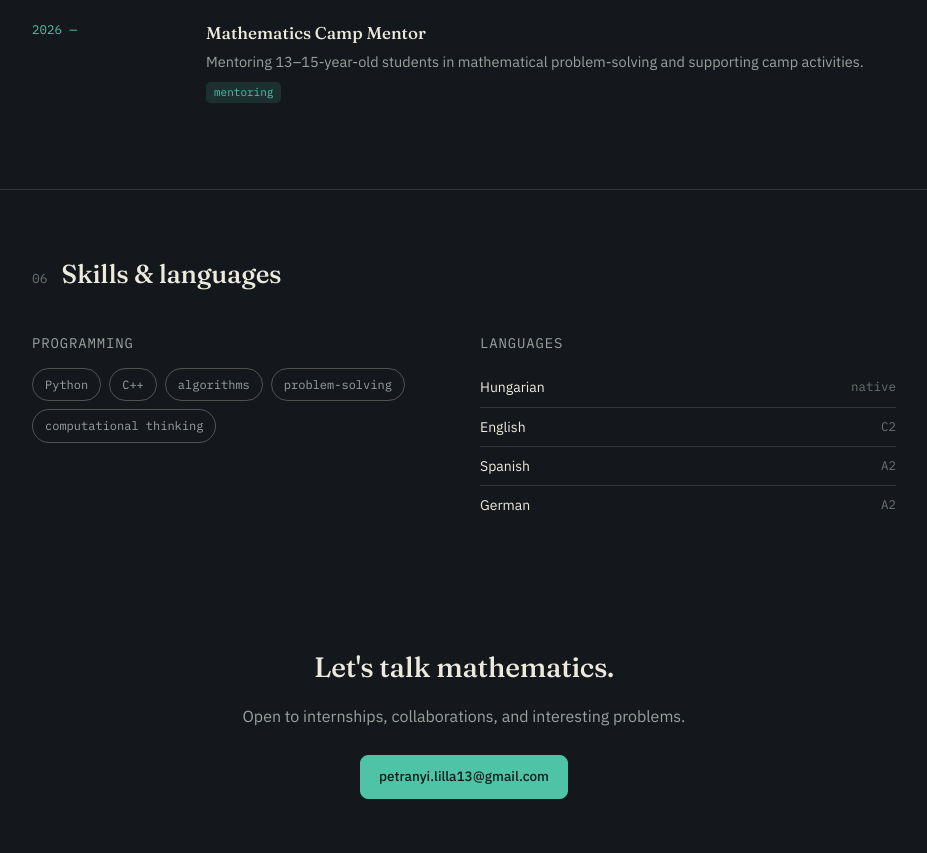
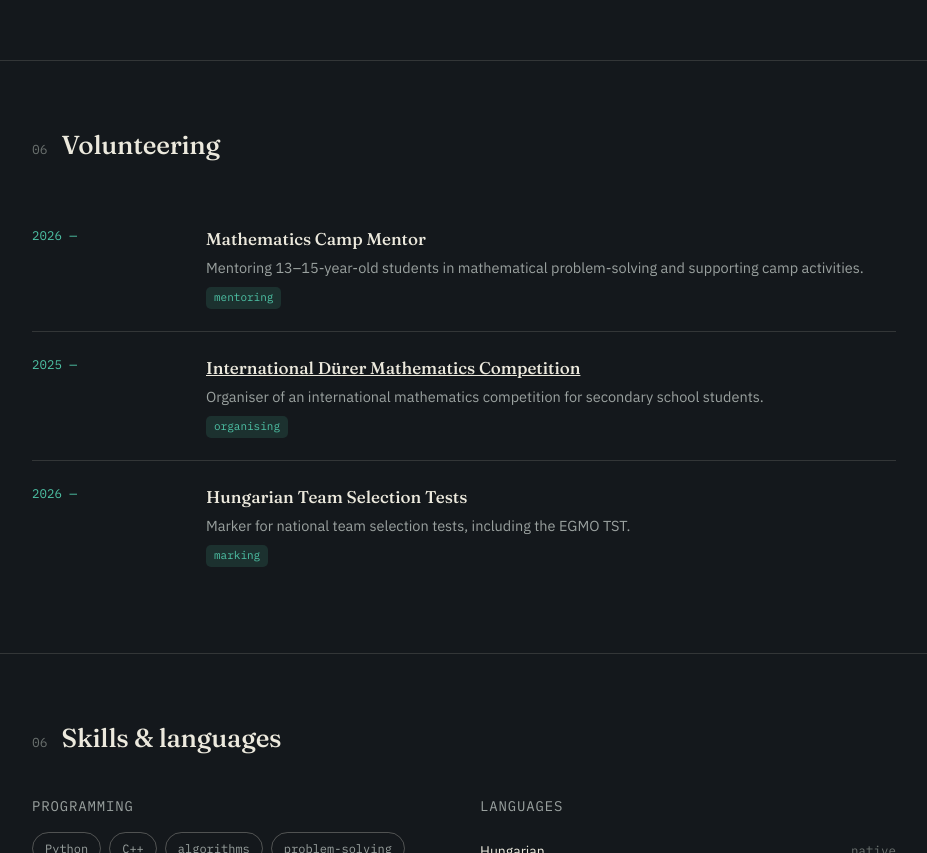
Before and after one commit to petranyililla/petranyililla.github.io, a plain HTML site: page index.html in a window 1280 px wide. Shown: the part 3637-4490 px from the top of the page, without its empty margins (176-1103 px from the left). Drawn offline with Linux system fonts and the light colour scheme.

Commit message:
Update index.html

```diff
--- a/index.html
+++ b/index.html
@@ -363,12 +363,38 @@
           <p class="tl-desc">Regular participation focused on challenging problems, discovery-based learning, and mathematical research.</p>
         </div>
       </div>
+    </div>
+  </div>
+</section>
+
+<section id="volunteering">
+  <div class="wrap">
+    <div class="section-head"><span class="section-num mono">06</span><h2>Volunteering</h2></div>
+    <div class="timeline">
       <div class="tl-item">
         <div class="tl-date">2026 —</div>
         <div>
           <div class="tl-title">Mathematics Camp Mentor</div>
           <p class="tl-desc">Mentoring 13–15-year-old students in mathematical problem-solving and supporting camp activities.</p>
           <span class="tl-tag">mentoring</span>
+        </div>
+      </div>
+      <div class="tl-item">
+        <div class="tl-date">2025 —</div>
+        <div>
+          <div class="tl-title">
+            <a href="https://durerinfo.hu/" target="_blank" rel="noopener">International Dürer Mathematics Competition</a>
+          </div>
+          <p class="tl-desc">Organiser of an international mathematics competition for secondary school students.</p>
+          <span class="tl-tag">organising</span>
+        </div>
+      </div>
+      <div class="tl-item">
+        <div class="tl-date">2026 —</div>
+        <div>
+          <div class="tl-title">Hungarian Team Selection Tests</div>
+          <p class="tl-desc">Marker for national team selection tests, including the EGMO TST.</p>
+          <span class="tl-tag">marking</span>
         </div>
       </div>
     </div>
```
